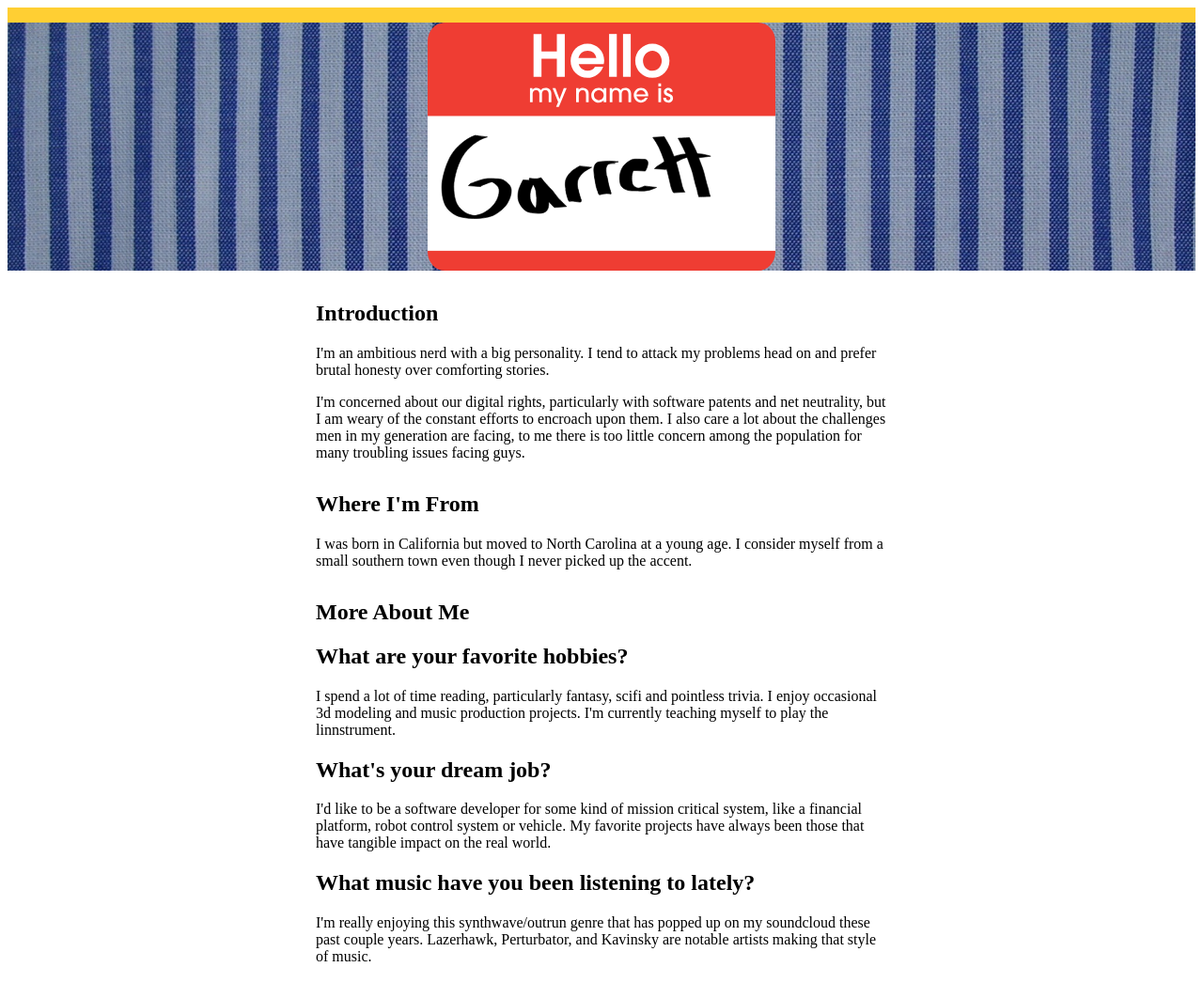
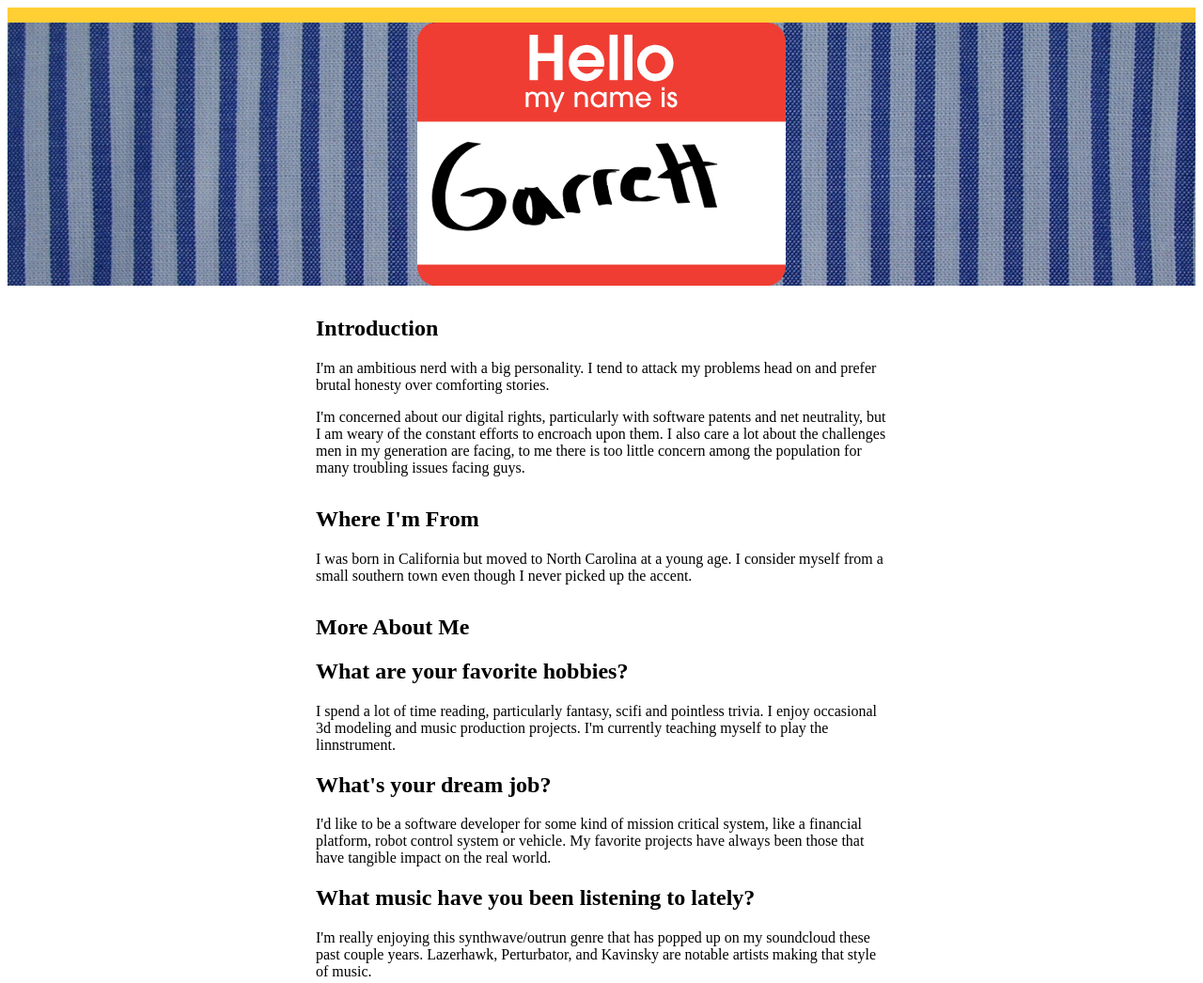
Before and after one commit to LaRueGT/LaRueGT.github.io, a plain HTML site: page index.html in a window 1280 px wide. Shown: the whole page at 94% size. Drawn offline with Linux system fonts and the light colour scheme.

```diff
--- a/AboutMe.css
+++ b/AboutMe.css
@@ -2,13 +2,14 @@
     background-image:  url("shirt_material.jpg");
     background-size: cover;
     border-top: solid 1em #FFCF33;
+    margin: 0 0 0 0;
 }
 
 .sticker {
     display: block;
     margin-left: auto;
     margin-right: auto;
-    height: 33vh;
+    height: 35vh;
 }
 
 p {
```
